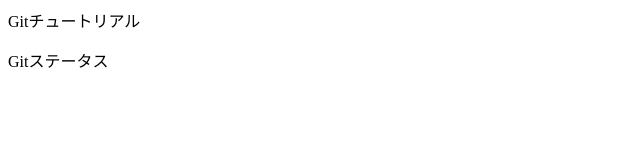
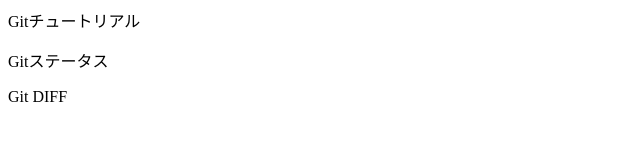
Before and after one commit to satoshi-yamamoto-dev/git_tutorial, a plain HTML site: page index.html in a window 1280 px wide. Shown: the full height of the page, 0-640 px from the left. Drawn offline with Linux system fonts and the light colour scheme.

Commit message:
git diff 追記

```diff
--- a/index.html
+++ b/index.html
@@ -1,2 +1,3 @@
 <div>Gitチュートリアル<div>
 <p>Gitステータス<p>
+<p>Git DIFF<p>
```
